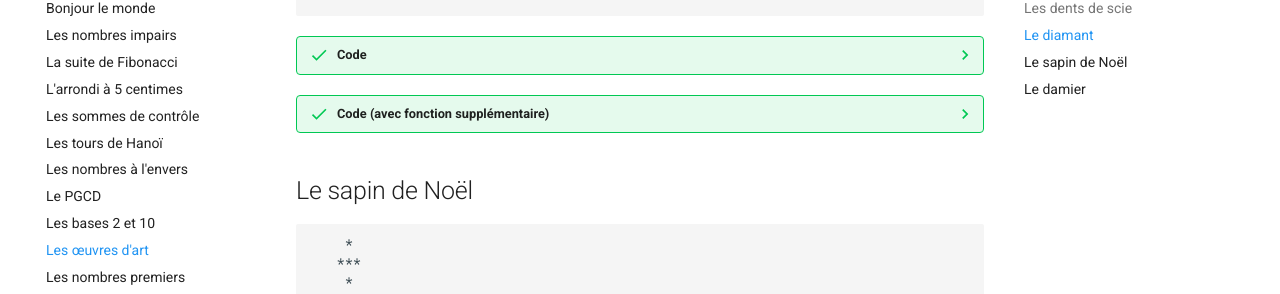
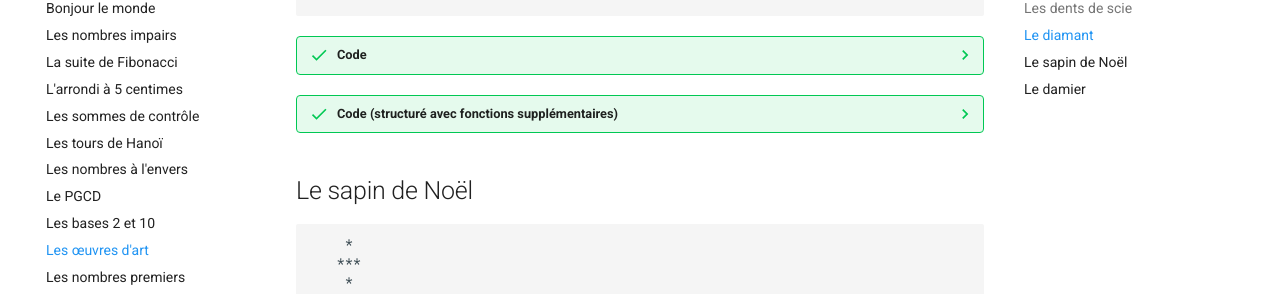
Before and after one commit to heia-fr/programmation-zero, an MkDocs documentation site: the page built from docs/art.md, in a window 1280 px wide and 900 px high, scrolled down 2308 px. Shown: the part 154-448 px from the top of the window. Built offline with MkDocs 1.6.1 and Material for MkDocs 9.7.7, drawn with Linux system fonts in a browser that asks for light colours; part of the change alters nothing that is shown.

Commit message:
code cleanup 2

````diff
--- a/docs/art.md
+++ b/docs/art.md
@@ -116,10 +116,10 @@ Variante en structurant le code avec une fonction supplémentaire:
 
     ``` kotlin
     fun main(args: Array<String>) {
-        val numberOfTooth = 3
-        val size = 5
-        for (n in 1..numberOfTooth) {
-            for (y in 1..size) {
+        val numberOfTooths = 3
+        val sizeTooth = 5
+        for (n in 1..numberOfTooths) {
+            for (y in 1..sizeTooth) {
                 for (x in 1..y) {
                     print("*")
                 }
@@ -171,30 +171,25 @@ Variante en structurant le code avec une fonction supplémentaire:
     }
     ```
 
-??? success "Code (avec fonction supplémentaire)"
+??? success "Code (structuré avec fonctions supplémentaires)"
 
     ``` kotlin
-    fun printLine(size: Int, len: Int) {
-        for (x in 1..size-len) {
-            print(" ")
-        }
-        for (x in 1 until 2*len) {
-            print("*")
-        }
+    fun printDiamondLine(nbrSpaces: Int, nbrStars: Int) {
+        printCharNTimes(' ', nbrSpaces)
+        printCharNTimes('*', nbrStars)
         println()
     }
 
     fun main(args: Array<String>) {
-        val size = 5
-        for (y in 1..size) {
-            printLine(size, y)
+        val sizeDiamond = 6
+        for (n in 1..sizeDiamond) {
+            printDiamondLine(sizeDiamond-y, (2*n)-1)
         }
-        for (y in size-1 downTo 1) {
-            printLine(size, y)
+        for (n in sizeDiamond-1 downTo 1) {
+            printDiamondLine(sizeDiamond-y, (2*n)-1)
         }
     }
     ```
-
 
 ## Le sapin de Noël
 
````
